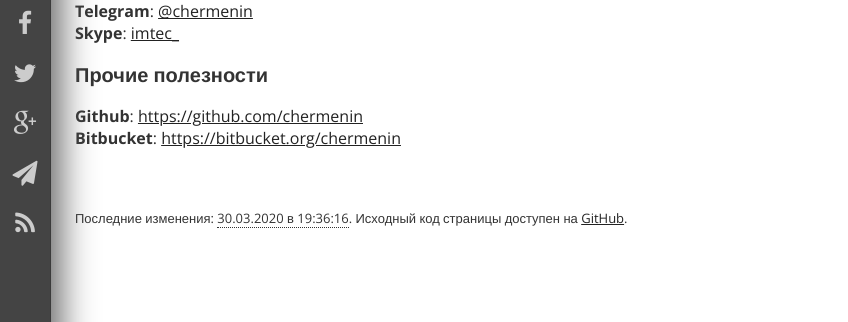
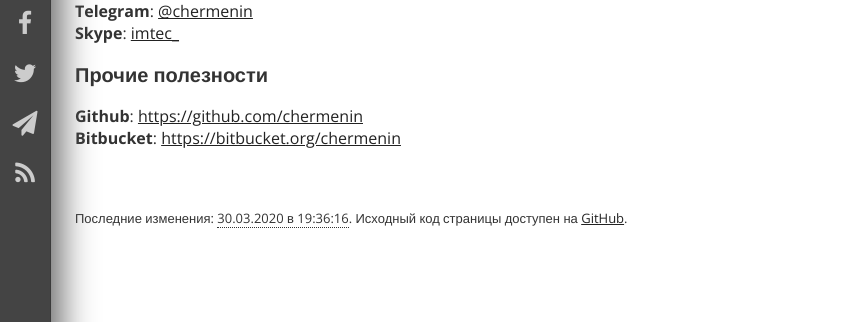
Before and after one commit to chermenin/chermenin.ru, a Jekyll site: the page built from contact.md, in a window 1280 px wide. Shown: the part 348-670 px from the top of the page, without its empty margins (0-848 px from the left). Built offline with Jekyll 4.4.1, drawn with Linux system fonts in a browser that asks for light colours.

Commit message:
Removed Google+

```diff
--- a/_includes/header.html
+++ b/_includes/header.html
@@ -8,7 +8,6 @@
   <a href="https://vk.com/achermenin" target="_blank"><div class="icon">&#xe806;<div class="title">ВКонтакте</div></div></a>
   <a href="https://facebook.com/chermenin" target="_blank"><div class="icon">&#xe807;<div class="title">Facebook</div></div></a>
   <a href="https://twitter.com/alex_chermenin" target="_blank"><div class="icon">&#xe808;<div class="title">Twitter</div></div></a>
-  <a href="https://plus.google.com/+АлександрЧерменин" target="_blank"><div class="icon">&#xe816;<div class="title">Google+</div></div></a>
   <a href="mailto:{{ site.email }}" target="_blank"><div class="icon">&#xe80c;<div class="title">Отправить письмо</div></div></a>
   <a href="/atom.xml" type="application/atom+xml"><div class="icon">&#xe818;<div class="title">Подписаться на RSS</div></div></a>
 </div>
```
